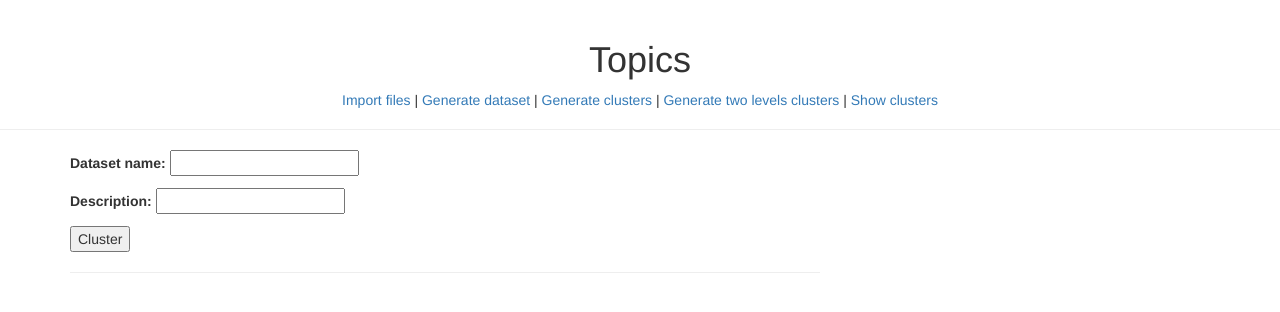
After one commit to Adavideo/TFM, a Django app: template topics/topics_identifier/templates/topics_identifier/generate_clusters_2_levels.html in a window 1280 px wide. The commit adds this page. Shown: the top 312 px of the page. Run offline with Django 3.2, Linux system fonts and the light colour scheme; the template is opened without the code that fills it: values that come from a table or form of the project are taken from there, others are empty; parts of the project's set-up code (start-up, migrations or seed data) failed here and were passed over; some libraries are stand-ins or nearby versions.

Commit message:
Generate two levels clusters

```diff
--- a/topics/topics_identifier/templates/topics_identifier/base.html
+++ b/topics/topics_identifier/templates/topics_identifier/base.html
@@ -21,6 +21,9 @@
                 <a href="{% url 'generate_clusters' %}">
                 Generate clusters
                 </a> |
+                <a href="{% url 'generate_clusters_2_levels' %}">
+                Generate two levels clusters
+                </a> |
                 <a href="{% url 'clusters_index' %}">
                 Show clusters
                 </a>
--- /dev/null
+++ b/topics/topics_identifier/templates/topics_identifier/generate_clusters_2_levels.html
@@ -0,0 +1,30 @@
+{% extends 'topics_identifier/base.html' %}
+
+{% block content %}
+
+<form action="" method="post">
+    {% csrf_token %}
+    {{ form.as_p }}
+    <input type="submit" value="Cluster">
+</form>
+
+<hr>
+
+{% if clusters %}
+<h2>Clustering dataset {{ dataset_info.name }}</h2>
+Dataset description: {{ dataset_info.description }}<br>
+Clusters: {{ num_clusters }}.<br>
+  <a href="{% url 'dataset_clusters' dataset_info.name %}">
+  Navigate clusters
+  </a>
+
+  {% for cluster in clusters %}
+    <hr><h3>Cluster {{ cluster.number }}</h3><br>
+    <b>Terms:</b>
+      {{ cluster.terms }}
+    <br><br>
+    <b>Reference document: </b>{{ cluster.reference_document.content }}<br><br>
+  {% endfor %}
+{% endif %}
+
+{% endblock %}
--- a/topics/topics_identifier/urls.py
+++ b/topics/topics_identifier/urls.py
@@ -7,6 +7,7 @@ urlpatterns = [
     path('import_files', views.import_files_view, name='import_files'),
     path('generate_dataset', views.generate_dataset_view, name='generate_dataset'),
     path('generate_clusters', views.generate_clusters_view, name='generate_clusters'),
+    path('generate_clusters_2_levels', views.generate_clusters_2_levels_view, name='generate_clusters_2_levels'),
     path('clusters', views.clusters_view, name='all_clusters'),
     path('clusters/<dataset_name>', views.clusters_view, name='dataset_clusters'),
     path('clusters_index', views.clusters_index_view, name='clusters_index'),
```
Also changed, not shown: topics/topics_identifier/generate_clusters.py (+16 -0 lines), topics/topics_identifier/views.py (+20 -1 lines).
